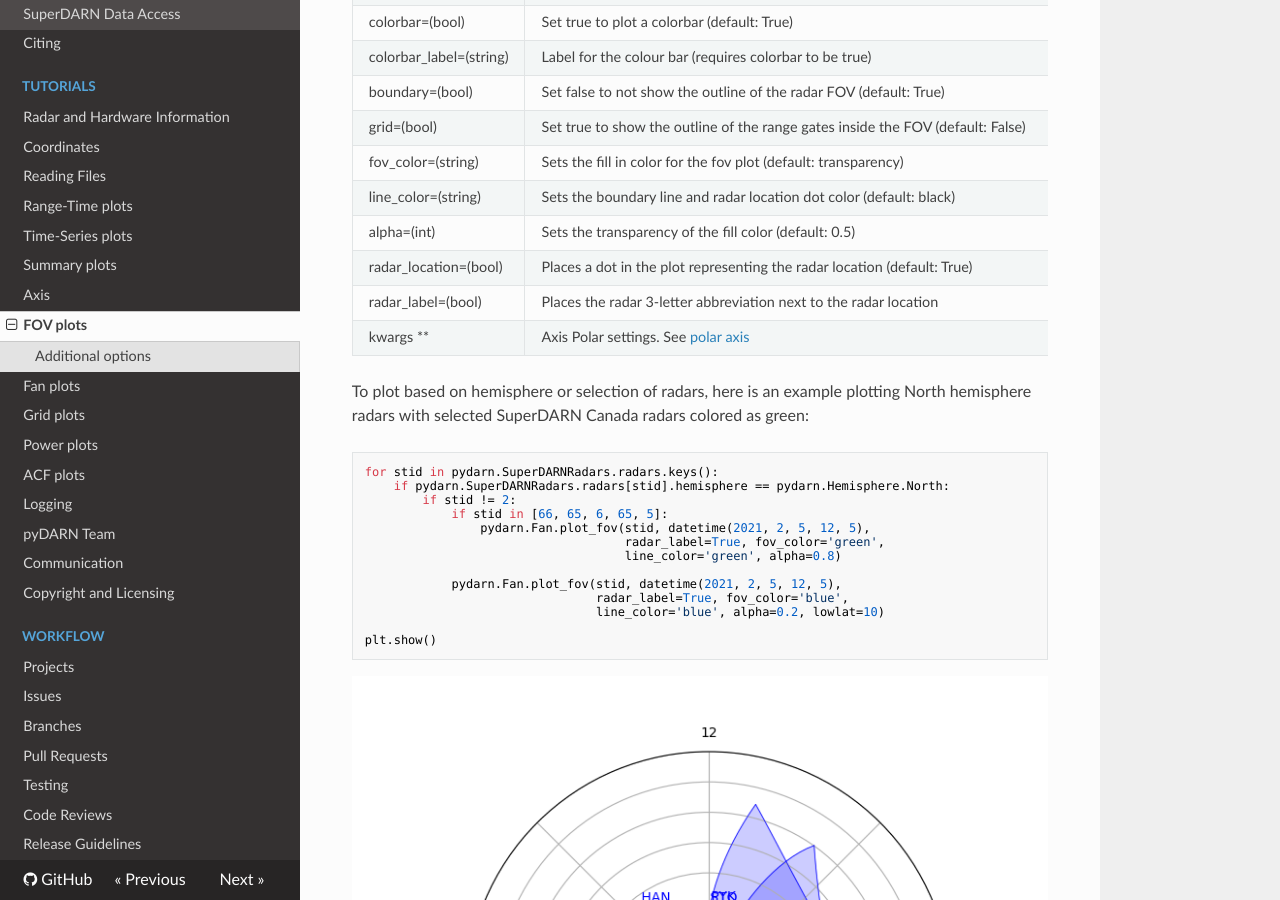
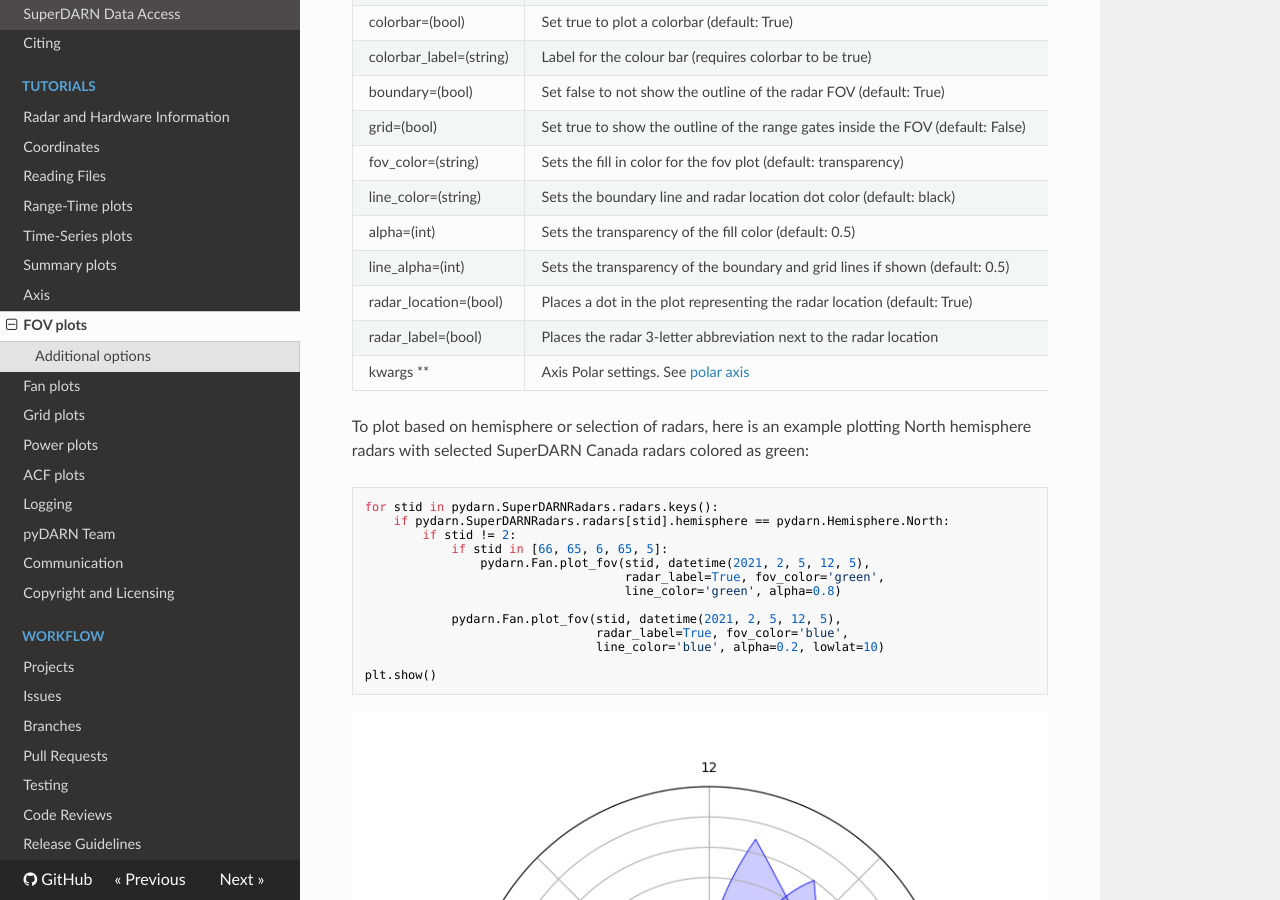
Before and after one commit to SuperDARN/pydarn, an MkDocs documentation site: the page built from docs/user/fov.md, in a window 1280 px wide and 900 px high, scrolled down 1247 px. Built offline with MkDocs 1.6.1, drawn with Linux system fonts in a browser that asks for light colours; nearby versions of some CDN libraries.

Commit message:
add line_alpha option to the docs

```diff
--- a/docs/user/fov.md
+++ b/docs/user/fov.md
@@ -35,6 +35,7 @@ Here is a list of all the current options than can be used with `plot_fov`
 | fov_color=(string)      | Sets the fill in color for the fov plot (default: transparency)                                         |
 | line_color=(string)     | Sets the boundary line and radar location dot color (default: black)                                    |
 | alpha=(int)             | Sets the transparency of the fill color (default: 0.5)                                                  |
+| line_alpha=(int)        | Sets the transparency of the boundary and grid lines if shown (default: 0.5)                            |
 | radar_location=(bool)   | Places a dot in the plot representing the radar location (default: True)                                |
 | radar_label=(bool)      | Places the radar 3-letter abbreviation next to the radar location                                       |
 | kwargs **               | Axis Polar settings. See [polar axis](axis.md)                                                          |
```
